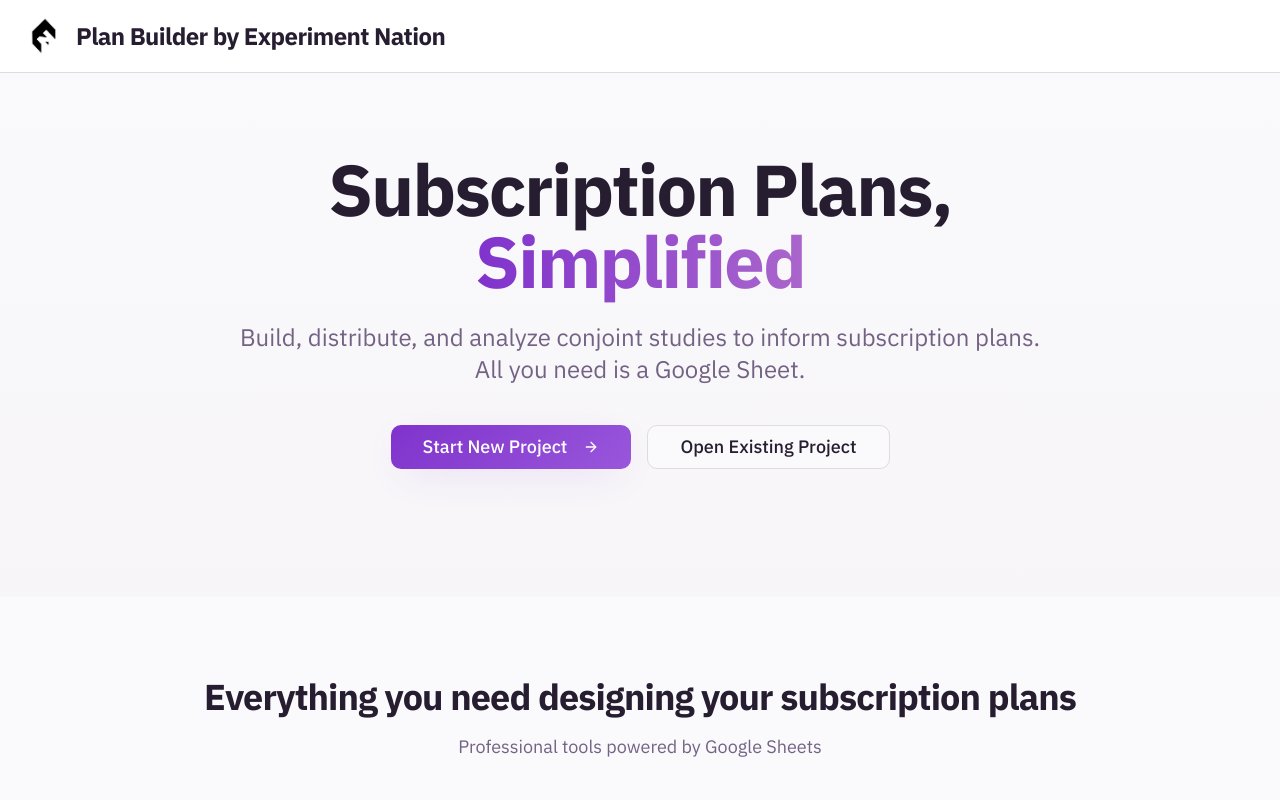
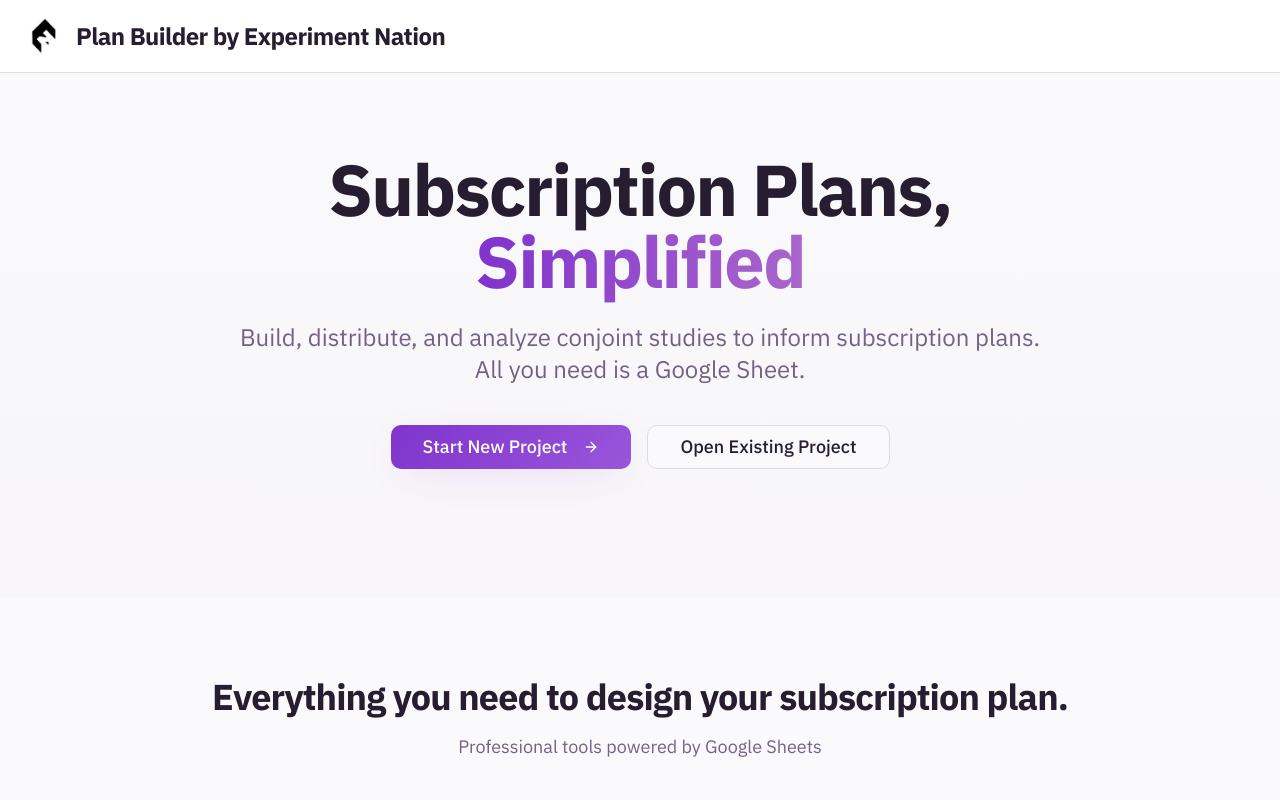
Before and after one commit to rommilatld/sheet-conjoint-lab, a React (Vite) app: page / in a window 1280 px wide. Shown: the top 800 px of the page. Built offline with nearby package versions, Linux system fonts and the light colour scheme; the HTML template or start-up script is replaced by a standard one.

Commit message:
Code edited in Lovable Code Editor
Edited UI in Lovable

```diff
--- a/src/pages/Index.tsx
+++ b/src/pages/Index.tsx
@@ -54,7 +54,7 @@ const Index = () => {
         <div className="container mx-auto px-6">
           <div className="mb-16 text-center">
             <h2 className="mb-4 text-3xl font-bold md:text-4xl">
-              Everything you need designing your subscription plans
+              Everything you need to design your subscription plan.
             </h2>
             <p className="text-lg text-muted-foreground">Professional tools powered by Google Sheets</p>
           </div>
```
